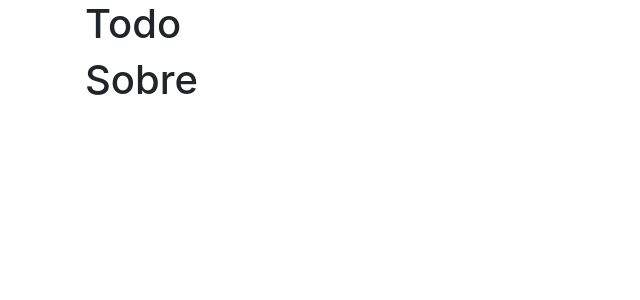
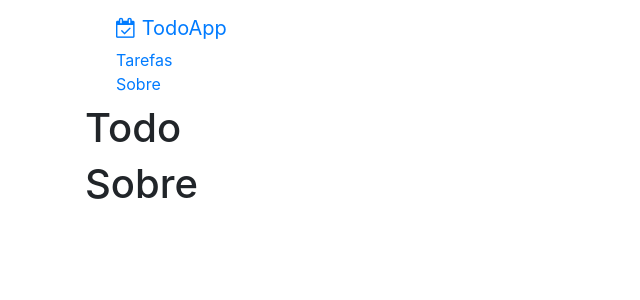
Before and after one commit to ArthurPMachado/Projeto-TodoApp, a React (Create React App) app in the folder web/: page /todos in a window 1280 px wide. Shown: the top 300 px of the page, without its empty margins (0-640 px from the left). Built offline with nearby package versions, Linux system fonts and the light colour scheme.

Commit message:
Feat: create Menu component

```diff
--- a/web/src/App.js
+++ b/web/src/App.js
@@ -1,6 +1,7 @@
 import React from 'react';
 import Todo from './pages/Todo';
 import About from './pages/About';
+import Menu from './components/Menu';
 
 // Import bootstrap and font-awesome
 import 'bootstrap/dist/css/bootstrap.min.css';
@@ -9,6 +10,7 @@
 function App() {
   return (
     <div className="container">
+      <Menu />
       <Todo />
       <About />
     </div>
--- /dev/null
+++ b/web/src/components/Menu.jsx
@@ -0,0 +1,25 @@
+/* eslint-disable jsx-a11y/anchor-is-valid */
+import React from 'react';
+
+function Menu() {
+  return (
+    <nav className="navbar navbar-inverse bg-inverse">
+      <div className="container">
+        <div className="navbar-header">
+          <a className="navbar-brand" href="#">
+            <i className="fa fa-calendar-check-o" /> TodoApp
+          </a>
+        </div>
+
+        <div id="navbar" className="navbar-collapse">
+          <ul className="nav navbar-nav">
+            <li><a href="#/todos">Tarefas</a></li>
+            <li><a href="#/about">Sobre</a></li>
+          </ul>
+        </div>
+      </div>
+    </nav>
+  );
+}
+
+export default Menu;
```
